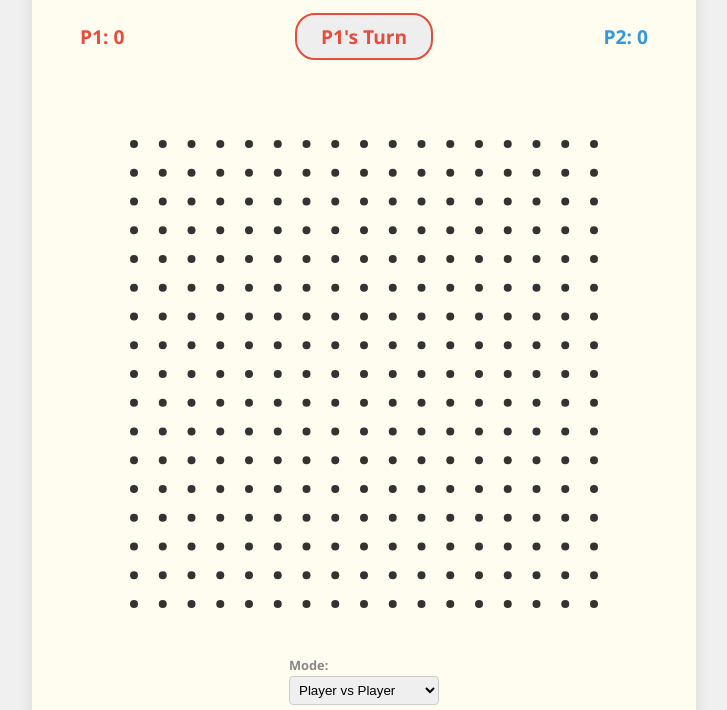
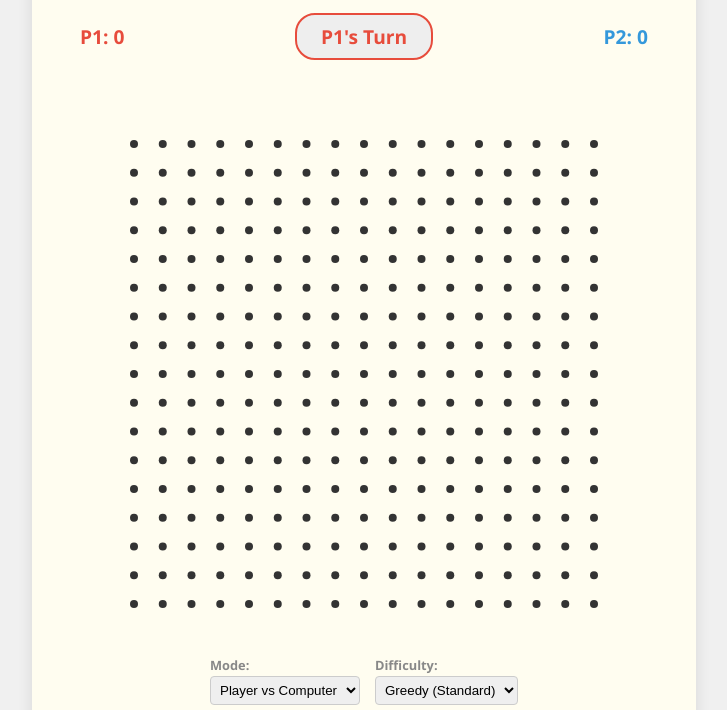
Before and after one commit to dhanjit/dotdot, a website: page web/index.html in a window 1280 px wide. Shown: the part 90-800 px from the top of the page, without its empty margins (276-1003 px from the left). Drawn offline with Linux system fonts and the light colour scheme.

Commit message:
Polish: Make Player vs Computer the default mode (#7)

```diff
--- a/web/index.html
+++ b/web/index.html
@@ -32,10 +32,10 @@
                     <label for="game-mode">Mode:</label>
                     <select id="game-mode">
                         <option value="pvp">Player vs Player</option>
-                        <option value="pvc">Player vs Computer</option>
+                        <option value="pvc" selected>Player vs Computer</option>
                     </select>
                 </div>
-                <div class="option-group" id="difficulty-group" style="display: none;">
+                <div class="option-group" id="difficulty-group">
                     <label for="ai-difficulty">Difficulty:</label>
                     <select id="ai-difficulty">
                         <option value="greedy">Greedy (Standard)</option>
--- a/web/js/main.js
+++ b/web/js/main.js
@@ -11,7 +11,7 @@ document.addEventListener('DOMContentLoaded', () => {
     }
 
     // AI Configuration
-    let gameMode = 'pvp'; // 'pvp', 'pvc'
+    let gameMode = 'pvc'; // 'pvp', 'pvc'
     let aiDifficulty = 'greedy';
     let ai = new DotDotAI(aiDifficulty);
     let isAiThinking = false;
```
